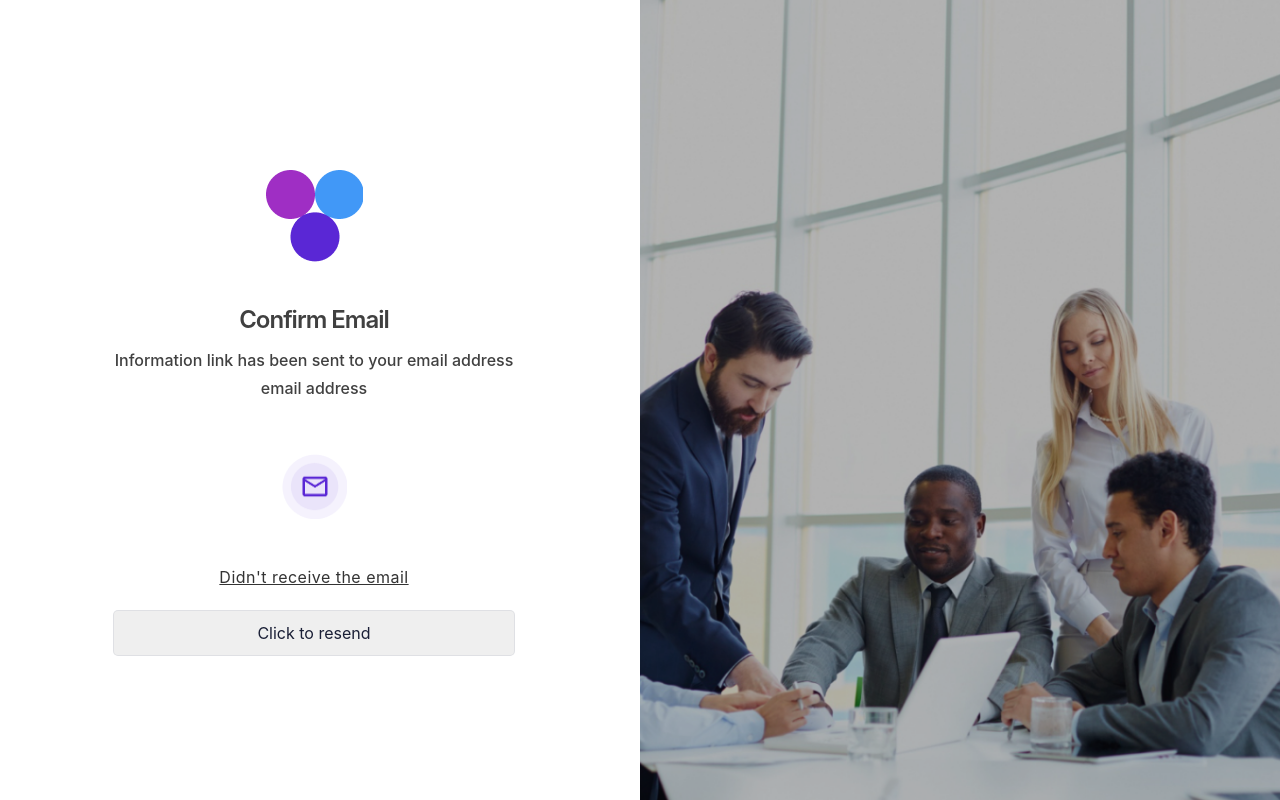
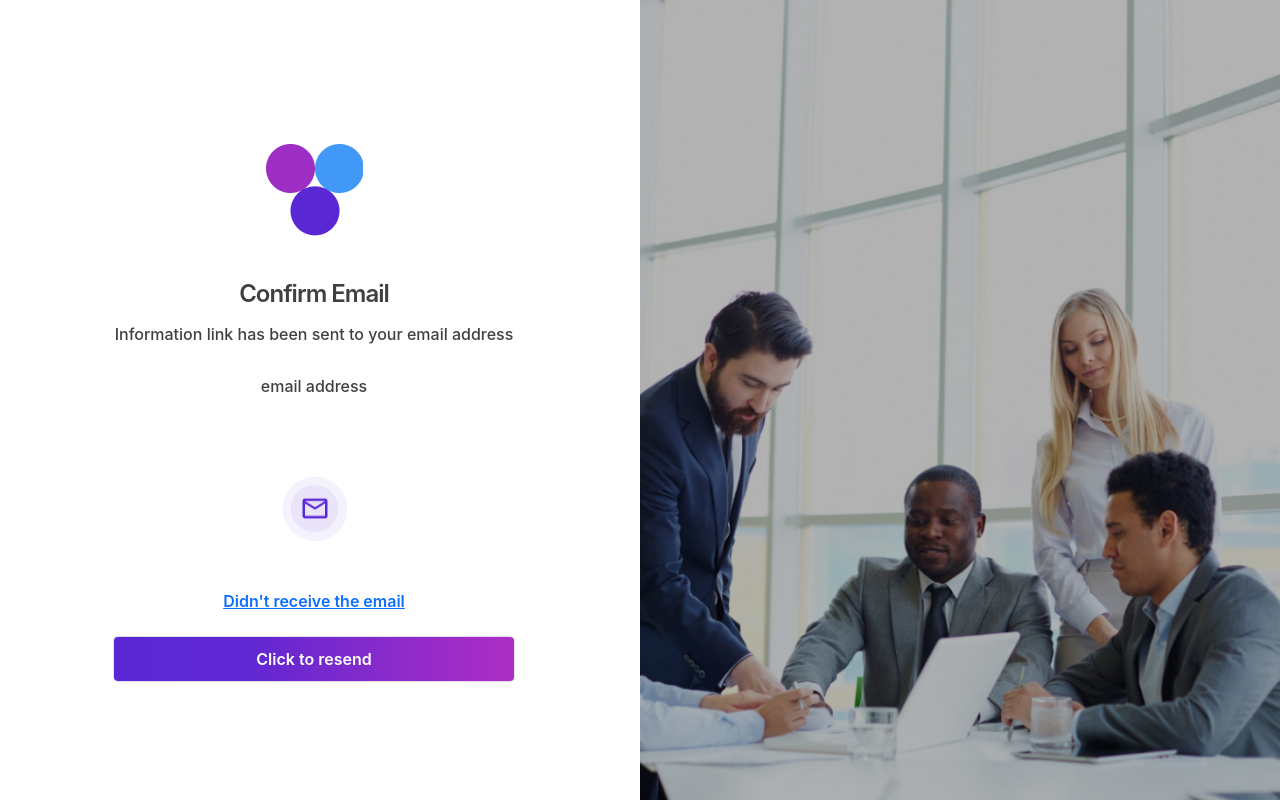
Before and after one commit to Ayodeji0955/vue-project, a Vue app: page /confirm-email in a window 1280 px wide. Built offline with nearby package versions, Linux system fonts and the light colour scheme.

Commit message:
added new style to ConfirmEmail

```diff
--- a/src/views/register/ConfirmEmail.vue
+++ b/src/views/register/ConfirmEmail.vue
@@ -9,9 +9,7 @@
                     <div class=" text-center py-5">
                     <img src="~@/assets/images/img_1/favicon.png">
                     </div>
-                    <h1 class="padding-bottom--12 text-center">
-                    Confirm Email
-                    </h1>
+                    <h1 class="padding-bottom--12 text-center">Confirm Email</h1>
                     <span class="padding-bottom--15 text-center">Information link has been sent to your email address </span>
                     <span class="padding-bottom--15 text-center"> email address </span>
                     <form id="stripe-login">
@@ -55,6 +53,7 @@ width: 65px;
     height: 65px;
     text-align: center;
 }
+
 * {
     padding: 0;
     margin: 0;
@@ -75,68 +74,22 @@ a {
     color: #5A27D5;
     text-decoration: unset;
 }
-.login-root {
-background: #fff;
-display: flex;
-width: 100%;
-min-height: 100vh;
-overflow: hidden;
-}
-.loginbackground {
-min-height: 692px;
-position: fixed;
-bottom: 0;
-left: 0;
-right: 0;
-top: 0;
-z-index: 0;
-overflow: hidden;
-}
+
 .flex-flex {
     display: flex;
 }
 .align-center {
     align-items: center;
 }
-.center-center {
-align-items: center;
-justify-content: center;
-}
-.box-root {
-    box-sizing: border-box;
-}
-.flex-direction--column {
-    -ms-flex-direction: column;
-    flex-direction: column;
-}
-.loginbackground-gridContainer {
-display: -ms-grid;
-display: grid;
--ms-grid-columns: [start] 1fr [left-gutter] (86.6px) [left-gutter] 1fr [end];
-grid-template-columns: [start] 1fr [left-gutter] repeat(16,86.6px) [left-gutter] 1fr [end];
--ms-grid-rows: [top] 1fr [top-gutter] (64px) [bottom-gutter] 1fr [bottom];
-grid-template-rows: [top] 1fr [top-gutter] repeat(8,64px) [bottom-gutter] 1fr [bottom];
-justify-content: center;
-margin: 0 -2%;
-transform: rotate(-12deg) skew(-12deg);
-}
-.padding-top--64 {
-padding-top: 4rem;
-}
-.padding-top--24 {
-padding-top: 1.5rem;
-}
-.padding-top--48 {
-padding-top: 3rem;
-}
+
 .padding-bottom--24 {
-padding-bottom: 1.5rem
+    padding-bottom: 1.5rem;
 }
 .padding-horizontal--48 {
     padding: 1.5rem;
 }
 .padding-bottom--15 {
-padding-bottom: 0.5rem;
+    padding-bottom: 2rem;
     color: #404040;
     font-family: 'Inter';
     font-style: normal;
@@ -170,20 +123,13 @@ color: #1a1f36;
 label {
     margin-bottom: 10px;
 }
-.reset-pass a,label {
-font-size: 14px;
-font-weight: 600;
-display: block;
-}
-.reset-pass > a {
-text-align: right;
-margin-bottom: 10px;
-}
+
 .grid--50-50 {
     display: grid;
     grid-template-columns: 50% 50%;
     align-items: center;
 }
+
 .field input {
     font-size: 16px;
     line-height: 28px;
@@ -203,30 +149,34 @@ box-shadow: rgba(0, 0, 0, 0) 0px 0px 0px 0px,
                 rgba(0, 0, 0, 0) 0px 0px 0px 0px;
 }
 
-.input[type="submit"] {
+input[type="submit"] {
     background: linear-gradient(90.73deg, #5A27D5 0%, #5F27D3 32.36%, #AE2EC4 100%);
     color: #fff;
     font-weight: 600;
     cursor: pointer;
 }
+.field-checkbox input {
+    width: 20px;
+    height: 15px;
+    margin-right: 5px;
+    box-shadow: unset;
+    min-height: unset;
+}
+.field-checkbox label {
+    display: flex;
+    align-items: center;
+    margin: 0;
+}
 a.ssolink {
     display: block;
     text-align: center;
-color: var(--text-base, #333);
-font-family: Inter;
-font-size: 1rem;
-font-style: normal;
-font-weight: 400;
-line-height: normal;
-letter-spacing: 0.03rem
+    font-weight: 600;
 }
-.footer-link span {
-font-size: 14px;
-text-align: center;
-}
-.listing a {
-color: #697386;
-font-weight: 600;
-margin: 0 10px;
+
+input {
+    font-size: 16px;
+    padding: 4px;
+    border: 1px solid rgb(34, 34, 34);
+    outline: none;
 }
 </style>
--- a/src/views/register/SignUp.vue
+++ b/src/views/register/SignUp.vue
@@ -116,7 +116,7 @@ const onSubmit = async () => {
       }
     )
     console.log('Response:', response.data);
-    router.push('/signin'); // Use router.push to navigate
+    router.push('/confirm-email'); // Use router.push to navigate
   } catch (error) {
     console.error('Error:', error);
   }
```
Lines whose indentation alone changed are shown as unchanged.
